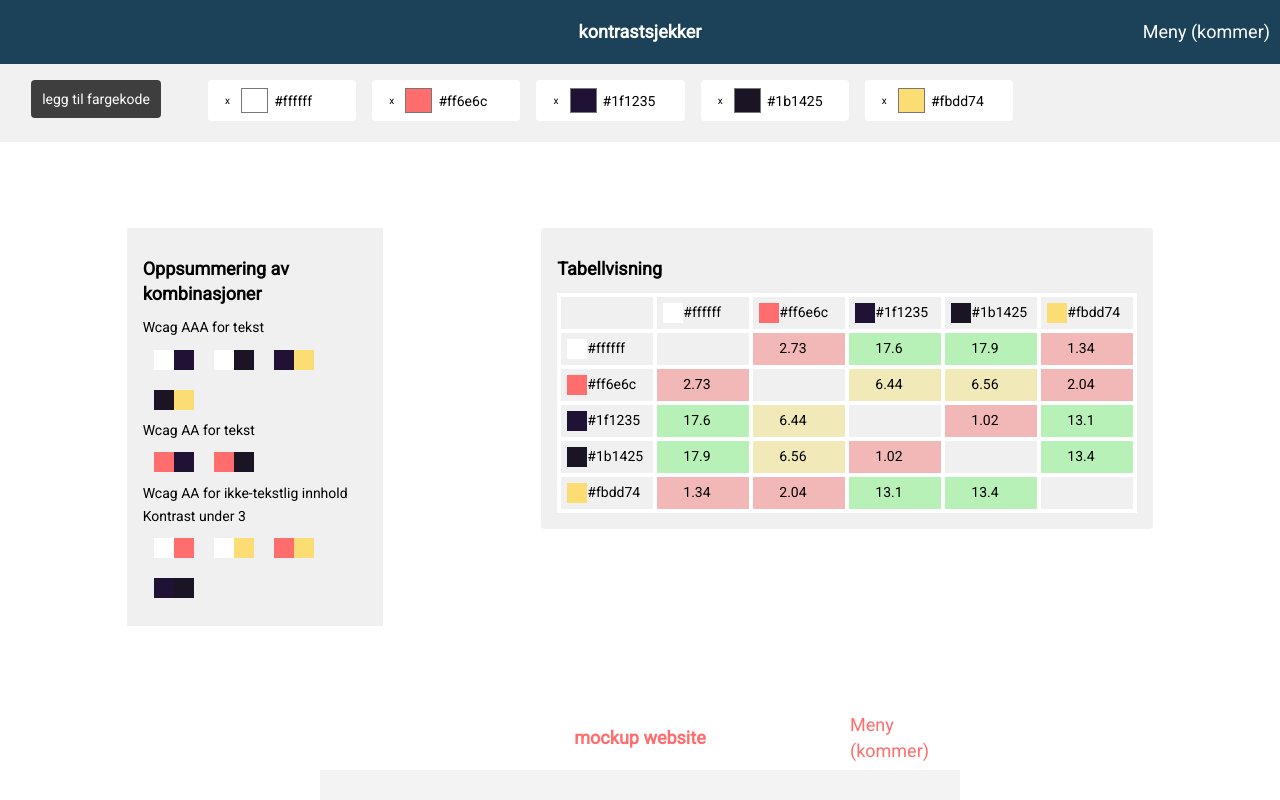
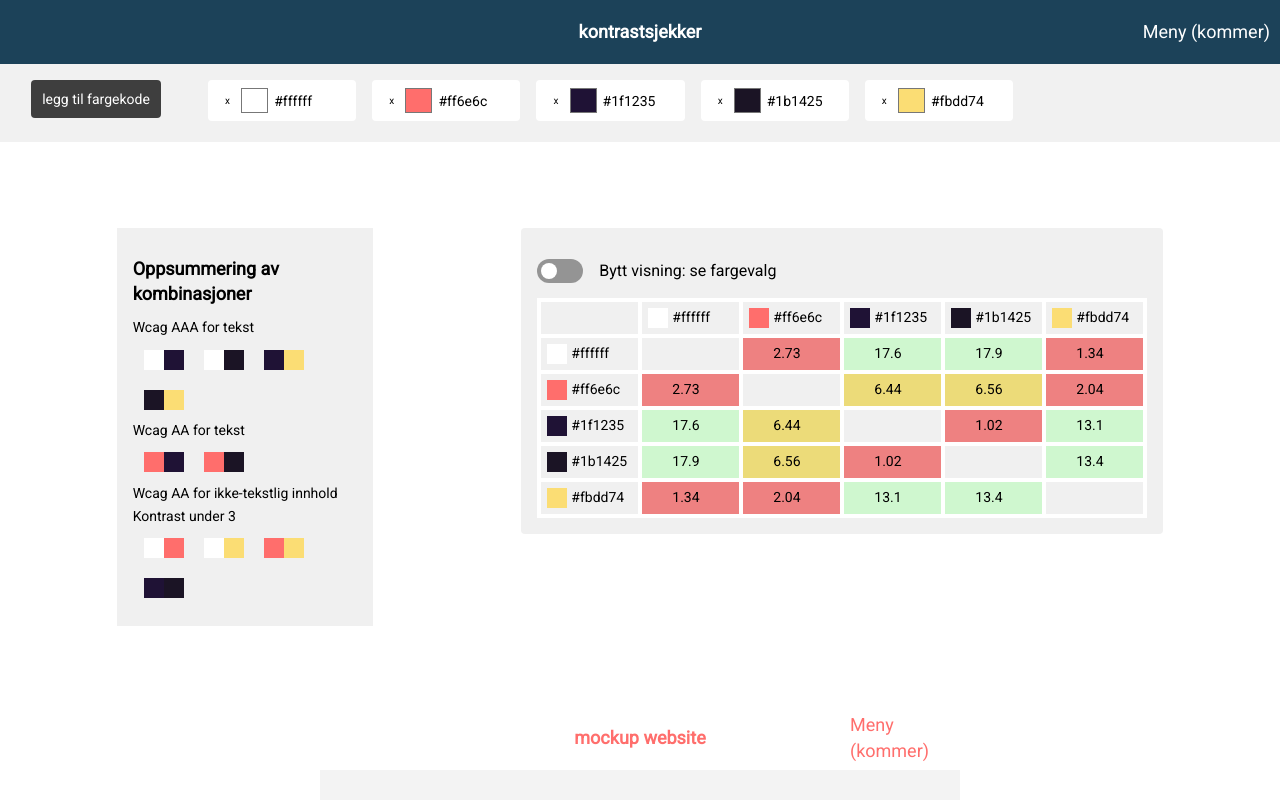
Before and after one commit to NorskRegnesentral/ccc21, a React (Create React App) app: page / in a window 1280 px wide. Shown: the top 800 px of the page. Built offline with nearby package versions, Linux system fonts and the light colour scheme.

Commit message:
Table color feature (#11)
* toggle for visning av fargene i tabellen

* tabell har farger etter fire kategorier

* trafikklys vs se fargevalg

Co-authored-by: Kamilla Mortensen <kamilla@nr.no>

```diff
--- a/src/App.css
+++ b/src/App.css
@@ -26,13 +26,6 @@ ul {
 
 li {
   padding: 10px;
-}
-
-.header {
-  width: 100vw;
-  background-color: pink;
-  height: 200vh;
-  clip-path: polygon(0 0, 1600px 0, 1600px 87%, 0 100%);
 }
 
 .intro-text {
--- a/src/components/contrastTable/contrastTable.css
+++ b/src/components/contrastTable/contrastTable.css
@@ -4,6 +4,22 @@
     border-radius: 4px;
     width: fit-content;
     height: fit-content;
+}
+
+.tableHeader{
+  width: 100%;
+  display: flex;
+  flex-direction: row;
+  justify-content: left;
+  align-items: center;
+}
+
+.toggle{
+  display: flex;
+  flex-direction: row;
+  width: fit-content;
+  align-items: center;
+  gap: 1rem;
 }
 
 table, th, td {
@@ -14,14 +30,77 @@ table, th, td {
   th, td {
     padding: 6px;
     background-color: #f0f0f0;
-    min-width: 80px;
+    min-width: 85px;
     font-size: 14px;
   }
 
   .colorBox{
     height: 20px;
     width: 20px;
-    margin-right: 5px;
-    display: inline;
     float: left;
   }
+
+  .tableText{
+    margin: 0px 4px 0px 4px;
+    float: left;
+  }
+
+  .switch {
+    position: relative;
+    display: inline-block;
+    width: 46px;
+    height: 24px;
+  }
+
+  .switch input {
+    opacity: 0;
+    width: 0;
+    height: 0;
+  }
+
+  .slider {
+    position: absolute;
+    cursor: pointer;
+    top: 0;
+    left: 0;
+    right: 0;
+    bottom: 0;
+    background-color: #949494;
+    -webkit-transition: .4s;
+    transition: .4s;
+  }
+
+  .slider:before {
+    position: absolute;
+    content: "";
+    height: 16px;
+    width: 16px;
+    left: 4px;
+    bottom: 4px;
+    background-color: white;
+    -webkit-transition: .4s;
+    transition: .4s;
+  }
+
+  input:checked + .slider {
+    background-color: #1c4259;
+  }
+
+  input:focus + .slider {
+    box-shadow: 0 0 1px #1c4259;
+  }
+
+  input:checked + .slider:before {
+    -webkit-transform: translateX(22px);
+    -ms-transform: translateX(22px);
+    transform: translateX(22px);
+  }
+
+  /* Rounded sliders */
+  .slider.round {
+    border-radius: 24px;
+  }
+
+  .slider.round:before {
+    border-radius: 50%;
+  }
--- a/src/components/contrastTable/contrastTable.jsx
+++ b/src/components/contrastTable/contrastTable.jsx
@@ -3,33 +3,59 @@ import React, { useState } from "react";
 
 const ContrastTable = ({ contrastMatrix }) => {
   const [contrastColors] = useState({
-    none: "#F2B8B8",
-    AA: "#F2E9B8",
-    AAA: "#B7F1B8",
+    none: "#ee8181",
+    AANontext: "#f7b87d",
+    AA: "#ecdb79",
+    AAA: "#cff7cf",
   }); //endre her hvis andre farger er ønskelig!
+  const [colorsInTable, setColorsInTable] = useState(false);
 
   //Sjekker om verdien er en hex og returnerer fargen hvis ja
-  const getColorIfHex = (possibleHex) => {
+  const isHex = (possibleHex) => {
     const RegExp = /(^#[0-9A-F]{6}$)|(^#[0-9A-F]{3}$)/i;
     return possibleHex.length === 7 && RegExp.test(possibleHex)
-      ? possibleHex
-      : "";
+      ? true
+      : false;
   };
 
   //Sjekker om verdien er kontrast, og returnerer evt passende farge etter oppfylte krav
   const getCellColorFromContrast = (possibleContrast) => {
     return possibleContrast >= 1 && possibleContrast <= 21 //kontraster er et tall mellom 1-21
-      ? possibleContrast < 4.5
+      ? possibleContrast < 3.0
         ? contrastColors.none
-        : 4.5 <= possibleContrast && possibleContrast < 7.0
+        : 3.0 <= possibleContrast && possibleContrast < 4.5
+        ? contrastColors.AANontext :
+        4.5 <= possibleContrast && possibleContrast < 7.0
         ? contrastColors.AA
         : contrastColors.AAA
       : "";
   };
 
+  const getRowColor = (rowIndex, colIndex, rowItem) => {
+    if(1 <= rowItem <= 21) return contrastMatrix[0][rowIndex]
+    else return "";
+  }
+
+  const getColumnColor = (rowIndex, colIndex, rowItem) => {
+    return contrastMatrix[colIndex][0];
+  }
+
+  const toggle = () => {
+    setColorsInTable(!colorsInTable);
+  }
+
   return (
     <div className="contrastTable">
-      <h1>Tabellvisning</h1>
+      <div className="tableHeader" aria-describedby="visning av fargekombinasjonene med deres kontrastverdier i en matrise">
+        <div className="toggle">
+          <label className="switch">
+            <input type="checkbox" onChange={toggle}/>
+            <span className="slider round"></span>
+          </label>
+          <h3 className="h3-small">Bytt visning: {colorsInTable ? "trafikklys" : "se fargevalg"}</h3>
+        </div>
+      </div>
+
       <table>
         <tbody>
           {contrastMatrix.map((row, rowIndex) => (
@@ -37,13 +63,13 @@ const ContrastTable = ({ contrastMatrix }) => {
               {Object.values(row).map((rowItem, colIndex) => (
                 <td
                   key={"row" + rowIndex + "col" + colIndex}
-                  style={{ backgroundColor: getCellColorFromContrast(rowItem) }}
+                  style={{ backgroundColor: colorsInTable && colIndex != 0 && rowIndex != colIndex ? getRowColor(rowIndex, colIndex, rowItem) : getCellColorFromContrast(rowItem) }}
                 >
                   <div
-                    style={{ backgroundColor: getColorIfHex(rowItem) }}
+                    style={{ backgroundColor: isHex ? rowItem : "" }}
                     className="colorBox"
                   />
-                  <div>{rowItem}</div>
+                  <p className="tableText"  style={{ color: colorsInTable && rowIndex != 0 ?  getColumnColor(rowIndex, colIndex, rowItem) : "#000000" }}>{rowItem}</p>
                 </td>
               ))}
             </tr>
--- a/src/pages/home/home.css
+++ b/src/pages/home/home.css
@@ -71,3 +71,8 @@ h2 {
 h3 {
   font-size: 16px;
 }
+
+.h3-small {
+  font-size: 16px;
+  font-weight: normal;
+}
--- a/src/pages/home/home.jsx
+++ b/src/pages/home/home.jsx
@@ -67,7 +67,6 @@ function Home() {
             colorList={colorList}
             setColorList={setColorList}
           ></MyColors>
-
       </div>
       <div className="content">
         <div className="contentGroup">
```
